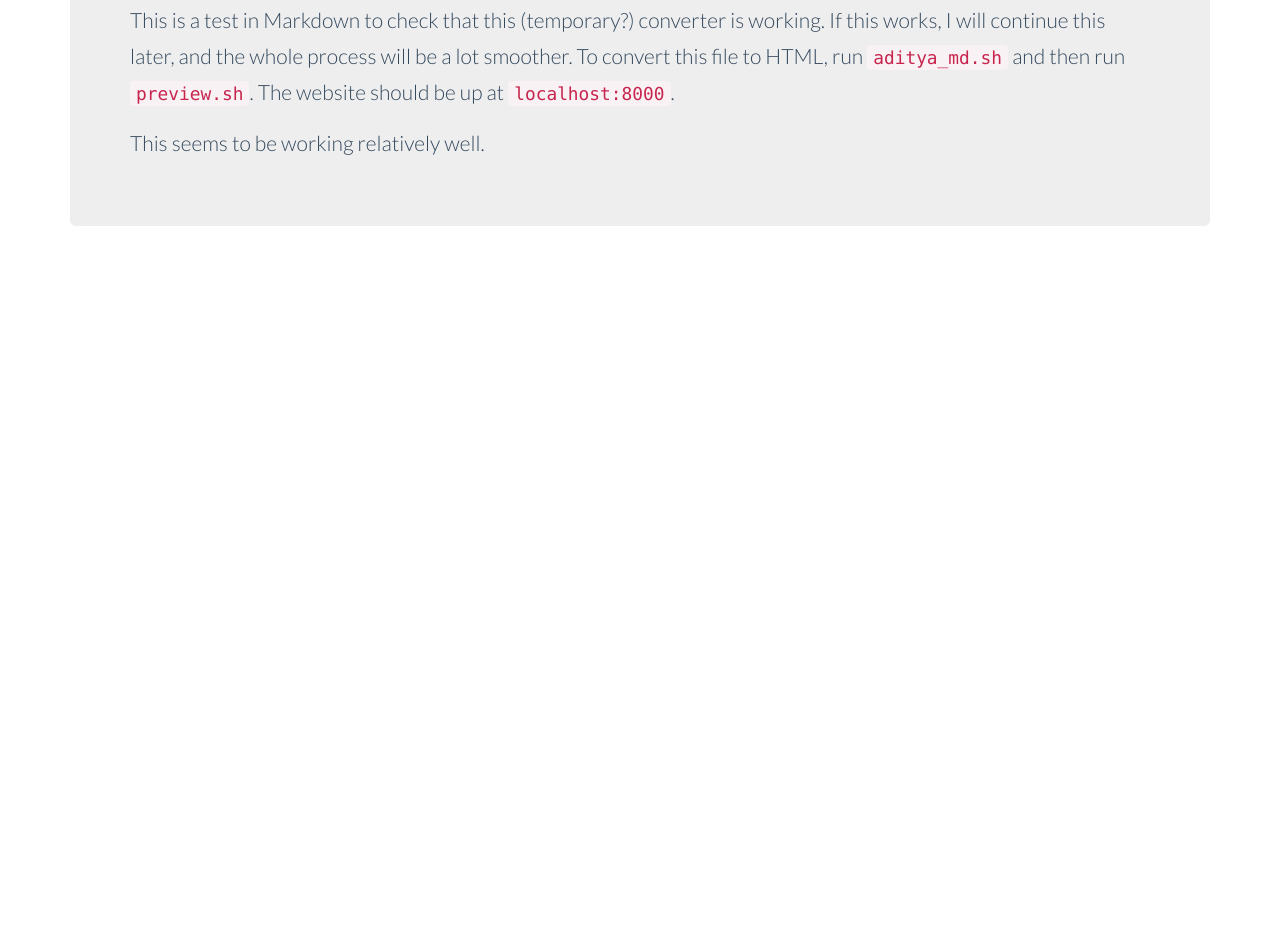
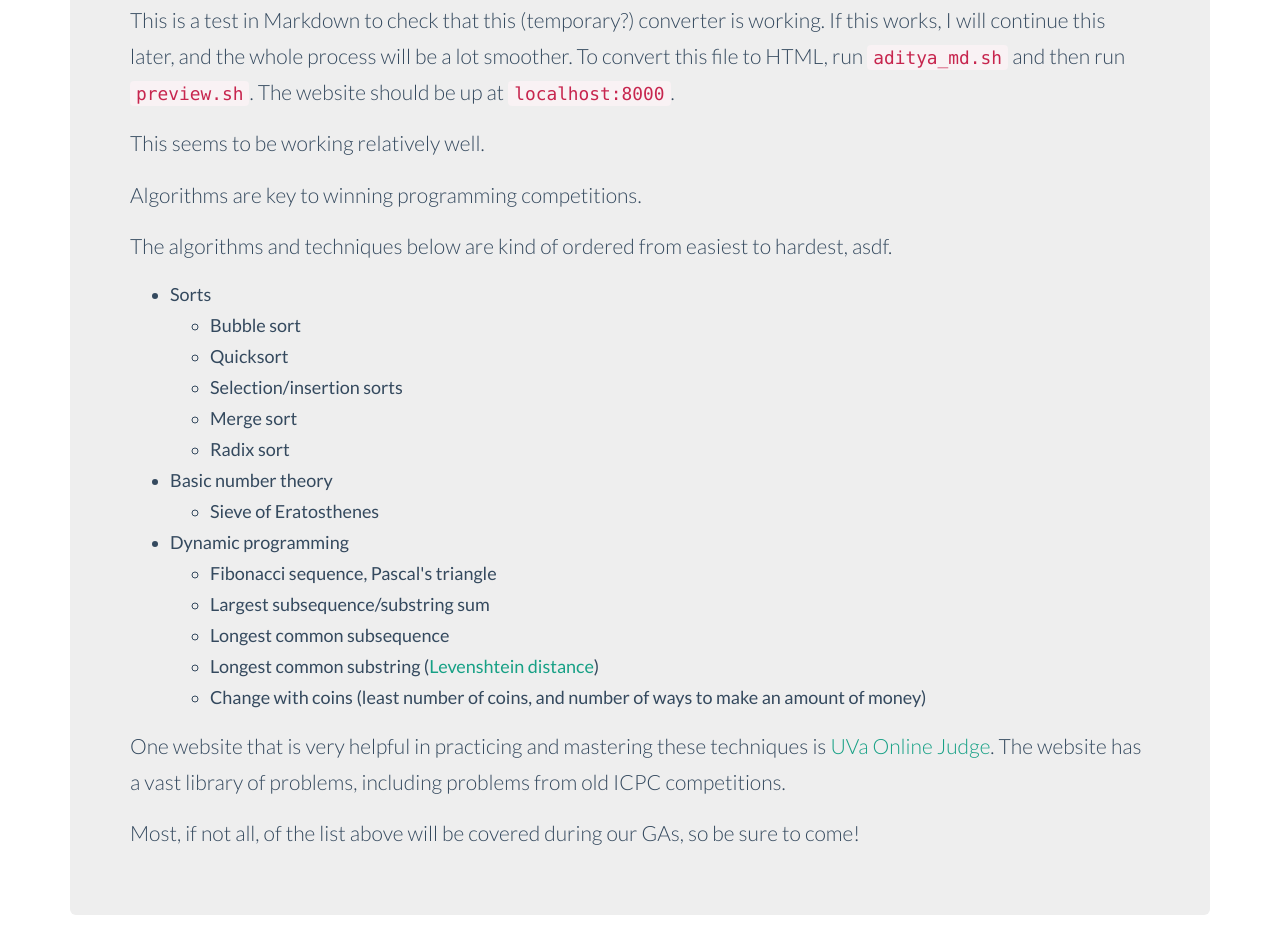
Before and after one commit to TAMSCompSci/tamscompsci.github.io, a plain HTML site: page aditya.html in a window 1280 px wide. Shown: the part 280-1225 px from the top of the page. Before the commit the page ends 800 px from the top, so only its background shows below. Drawn offline with Linux system fonts and the light colour scheme.

Commit message:
Added more content to 'Algorithms'

```diff
--- a/aditya_tmp.html
+++ b/aditya_tmp.html
@@ -1,2 +1,30 @@
 <p>This is a test in Markdown to check that this (temporary?) converter is working. If this works, I will continue this later, and the whole process will be a lot smoother. To convert this file to HTML, run <code>aditya_md.sh</code> and then run <code>preview.sh</code>. The website should be up at <code>localhost:8000</code>.</p>
 <p>This seems to be working relatively well.</p>
+<p>Algorithms are key to winning programming competitions.</p>
+<p>The algorithms and techniques below are kind of ordered from easiest to hardest, asdf.</p>
+<!-- need to use 4-space indent for sublists -->
+
+<ul>
+<li>Sorts
+<ul>
+<li>Bubble sort</li>
+<li>Quicksort</li>
+<li>Selection/insertion sorts</li>
+<li>Merge sort</li>
+<li>Radix sort</li>
+</ul></li>
+<li>Basic number theory
+<ul>
+<li>Sieve of Eratosthenes</li>
+</ul></li>
+<li>Dynamic programming
+<ul>
+<li>Fibonacci sequence, Pascal's triangle</li>
+<li>Largest subsequence/substring sum</li>
+<li>Longest common subsequence</li>
+<li>Longest common substring (<a href="http://en.wikipedia.org/wiki/Levenshtein_distance">Levenshtein distance</a>)</li>
+<li>Change with coins (least number of coins, and number of ways to make an amount of money)</li>
+</ul></li>
+</ul>
+<p>One website that is very helpful in practicing and mastering these techniques is <a href="https://uva.onlinejudge.org/">UVa Online Judge</a>. The website has a vast library of problems, including problems from old ICPC competitions.</p>
+<p>Most, if not all, of the list above will be covered during our GAs, so be sure to come!</p>
```
Also changed, not shown: aditya.html (+1 -0 lines), aditya_tmp.md (+28 -0 lines), 1 other file.
